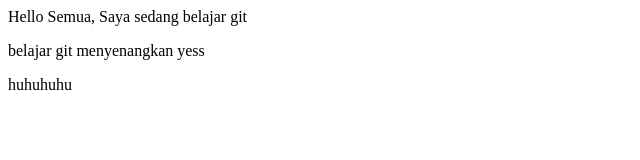
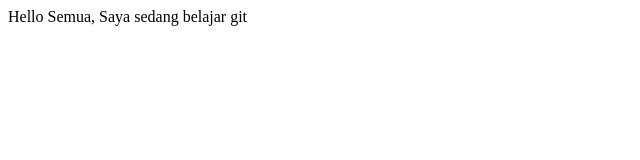
Before and after one commit to Virdha-23/git-01, a plain HTML site: page index.html in a window 1280 px wide. Shown: the whole page, without its empty margins (0-640 px from the left). Drawn offline with Linux system fonts and the light colour scheme.

```diff
--- a/index.html
+++ b/index.html
@@ -5,7 +5,5 @@
     </head>
     <body>
        <p>Hello Semua, Saya sedang belajar git</p>
-       <p>belajar git menyenangkan yess</p>
-       <p>huhuhuhu</p>
     </body>
 </html>
```
Also changed, not shown: login.html (added, +5 -0 lines).
